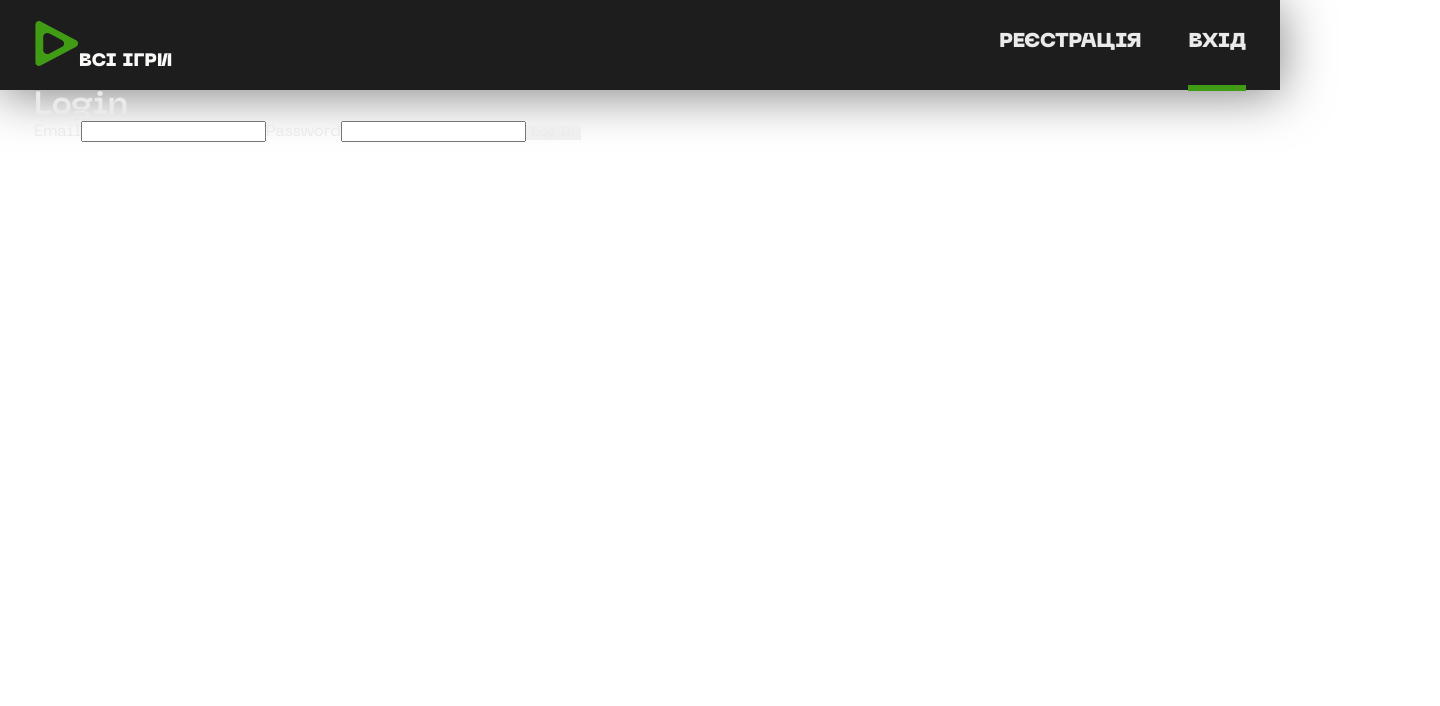
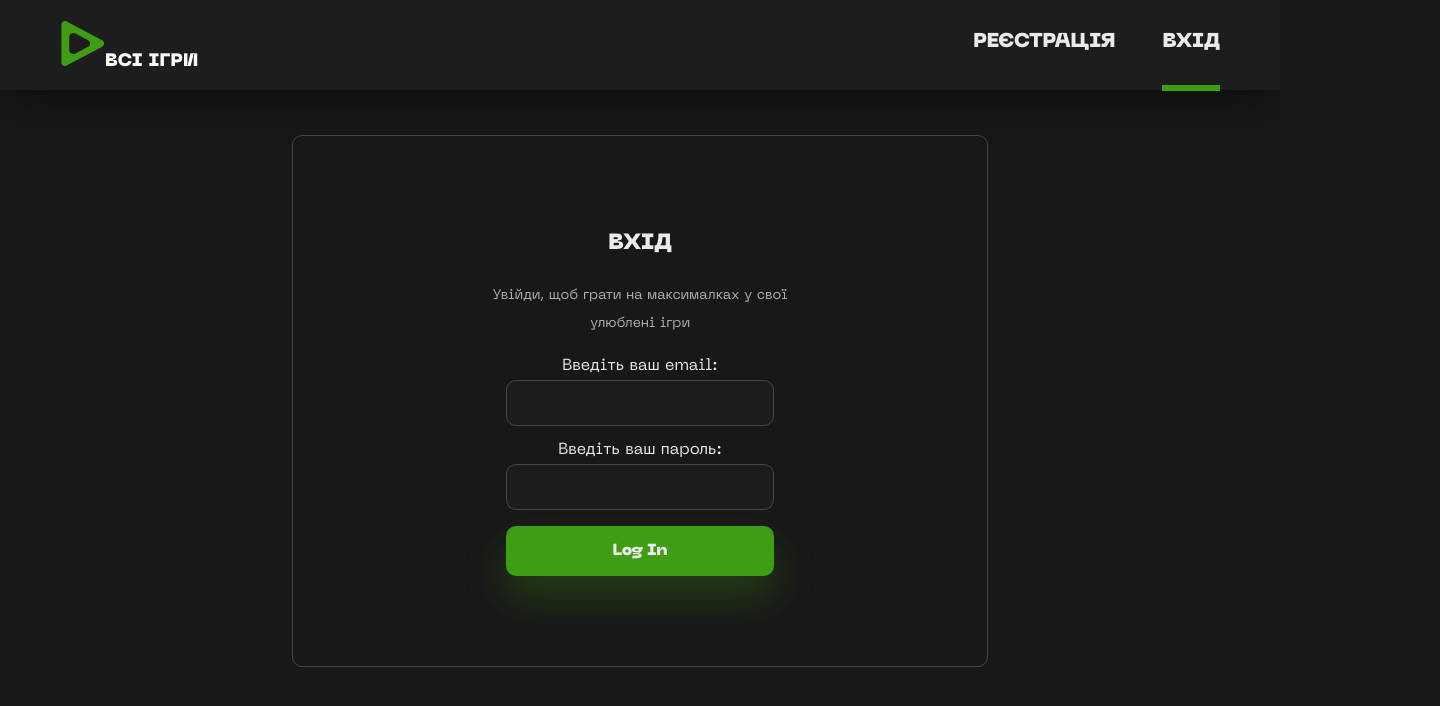
Before and after one commit to darynakarmazin/miraplay_test_client, a React (Create React App) app: page /miraplay_test_client/login in a window 1280 px wide. Shown: the top 706 px of the page, 1440 px wide, since content can reach past the window. Built offline with nearby package versions, Linux system fonts and the light colour scheme.

Commit message:
Added styles for registration and login form.

```diff
--- /dev/null
+++ b/src/components/title/AuthorizationTitle.jsx
@@ -0,0 +1,14 @@
+import style from "./Title.module.css";
+
+function AuthorizationTitle() {
+  return (
+    <>
+      <h1 className={style.title}>Вхід</h1>
+      <p className={style.subtitle}>
+        Увійди, щоб грати на максималках у свої улюблені ігри
+      </p>
+    </>
+  );
+}
+
+export default AuthorizationTitle;
--- /dev/null
+++ b/src/components/title/RegistrationTitle.jsx
@@ -0,0 +1,14 @@
+import style from "./Title.module.css";
+
+function RegistrationTitle() {
+  return (
+    <>
+      <h1 className={style.title}>Реєстрація</h1>
+      <p className={style.subtitle}>
+        Зареєструйся, щоб грати на максималках у свої улюблені ігри
+      </p>
+    </>
+  );
+}
+
+export default RegistrationTitle;
--- /dev/null
+++ b/src/components/title/Title.module.css
@@ -0,0 +1,13 @@
+.title {
+  font-size: 22px;
+  font-weight: 800;
+  line-height: 1.64;
+  text-transform: uppercase;
+}
+
+.subtitle {
+  color: #afafaf;
+  font-size: 14px;
+  font-weight: 300;
+  line-height: 2;
+}
--- a/src/index.css
+++ b/src/index.css
@@ -7,6 +7,7 @@ body {
   padding: 0;
   font-family: "Neue Machina", sans-serif;
   color: var(--text-color);
+  background-color: var(--bg-color);
 }
 
 h1,
@@ -45,11 +46,10 @@ button {
 }
 
 .container {
-  width: 1440px;
-  padding-left: 34px;
-  padding-right: 34px;
-  margin-left: auto;
-  margin-right: auto;
+  width: 1200px;
+  padding-left: 20px;
+  padding-right: 20px;
+  margin: 45px auto;
 }
 
 :root {
--- a/src/pages/LoginPage/LoginPage.jsx
+++ b/src/pages/LoginPage/LoginPage.jsx
@@ -1,6 +1,8 @@
 import { useDispatch } from "react-redux";
 import { logIn } from "../../redux/auth/operations";
 import { useState } from "react";
+import AuthorizationTitle from "../../components/title/AuthorizationTitle";
+import style from "./LoginPage.module.css";
 
 export default function Login() {
   const [email, setEmail] = useState("");
@@ -36,30 +38,34 @@ export default function Login() {
   };
 
   return (
-    <>
-      <h1>Login</h1>
+    <div className={style.page_container}>
+      <AuthorizationTitle />
 
-      <form onSubmit={handleSubmit}>
-        <label>
-          Email
+      <form className={style.form} onSubmit={handleSubmit}>
+        <label className={style.form_label}>
+          Введіть ваш email:
           <input
+            className={style.form_input}
             type="email"
             name="email"
             value={email}
             onChange={handleChange}
           />
         </label>
-        <label>
-          Password
+        <label className={style.form_label}>
+          Введіть ваш пароль:
           <input
+            className={style.form_input}
             type="password"
             name="password"
             value={password}
             onChange={handleChange}
           />
         </label>
-        <button type="submit">Log In</button>
+        <button className={style.form_button} type="submit">
+          Log In
+        </button>
       </form>
-    </>
+    </div>
   );
 }
--- /dev/null
+++ b/src/pages/LoginPage/LoginPage.module.css
@@ -0,0 +1,56 @@
+.page_container {
+  display: flex;
+  flex-direction: column;
+  align-items: center;
+  justify-content: center;
+  text-align: center;
+
+  gap: 20px;
+  margin: 0 auto;
+  width: 60%;
+  padding: 90px 180px;
+  background-color: #181818;
+  border: 1px solid #454545;
+  border-radius: 10px;
+
+  .form {
+    display: flex;
+    flex-direction: column;
+    gap: 16px;
+    width: 80%;
+
+    .form_label {
+      display: flex;
+      flex-direction: column;
+      gap: 6px;
+
+      .form_input {
+        align-items: center;
+        background: #1c1c1c;
+        border: 1px solid #454545;
+        border-radius: 10px;
+        display: flex;
+        color: var(--text-color);
+        font-size: 16px;
+        font-weight: 300;
+        height: 46px;
+        padding: 20px;
+        width: 100%;
+        outline: none;
+      }
+    }
+    .form_button {
+      background: var(--accent-color);
+      border: none;
+      border-radius: 10px;
+      box-shadow: 0 20px 40px rgba(63, 156, 20, 0.3);
+      color: var(--text-color);
+      cursor: pointer;
+      font-size: 16px;
+      font-weight: 800;
+      height: 50px;
+      line-height: 1.43;
+      width: 100%;
+    }
+  }
+}
--- a/src/pages/RegisterPage/RegisterPage.jsx
+++ b/src/pages/RegisterPage/RegisterPage.jsx
@@ -1,6 +1,8 @@
 import { useDispatch } from "react-redux";
 import { useState } from "react";
 import { register } from "../../redux/auth/operations";
+import RegistrationTitle from "../../components/title/RegistrationTitle";
+import style from "./RegisterPage.module.css";
 
 export default function RegisterPage() {
   const [email, setEmail] = useState("");
@@ -36,29 +38,34 @@ export default function RegisterPage() {
   };
 
   return (
-    <>
-      <h1>Registration</h1>
-      <form onSubmit={handleSubmit}>
-        <label>
-          Email
+    <div className={style.page_container}>
+      <RegistrationTitle />
+
+      <form className={style.form} onSubmit={handleSubmit}>
+        <label className={style.form_label}>
+          Введіть ваш email:
           <input
+            className={style.form_input}
             type="email"
             name="email"
             value={email}
             onChange={handleChange}
           />
         </label>
-        <label>
-          Password
+        <label className={style.form_label}>
+          Введіть ваш пароль:
           <input
+            className={style.form_input}
             type="password"
             name="password"
             value={password}
             onChange={handleChange}
           />
         </label>
-        <button type="submit">Register</button>
+        <button className={style.form_button} type="submit">
+          Register
+        </button>
       </form>
-    </>
+    </div>
   );
 }
--- /dev/null
+++ b/src/pages/RegisterPage/RegisterPage.module.css
@@ -0,0 +1,56 @@
+.page_container {
+  display: flex;
+  flex-direction: column;
+  align-items: center;
+  justify-content: center;
+  text-align: center;
+
+  gap: 20px;
+  margin: 0 auto;
+  width: 65%;
+  padding: 90px 180px;
+  background-color: #181818;
+  border: 1px solid #454545;
+  border-radius: 10px;
+
+  .form {
+    display: flex;
+    flex-direction: column;
+    gap: 16px;
+    width: 80%;
+
+    .form_label {
+      display: flex;
+      flex-direction: column;
+      gap: 6px;
+
+      .form_input {
+        align-items: center;
+        background: #1c1c1c;
+        border: 1px solid #454545;
+        border-radius: 10px;
+        display: flex;
+        color: var(--text-color);
+        font-size: 16px;
+        font-weight: 300;
+        height: 46px;
+        padding: 20px;
+        width: 100%;
+        outline: none;
+      }
+    }
+    .form_button {
+      background: var(--accent-color);
+      border: none;
+      border-radius: 10px;
+      box-shadow: 0 20px 40px rgba(63, 156, 20, 0.3);
+      color: var(--text-color);
+      cursor: pointer;
+      font-size: 16px;
+      font-weight: 800;
+      height: 50px;
+      line-height: 1.43;
+      width: 100%;
+    }
+  }
+}
```
